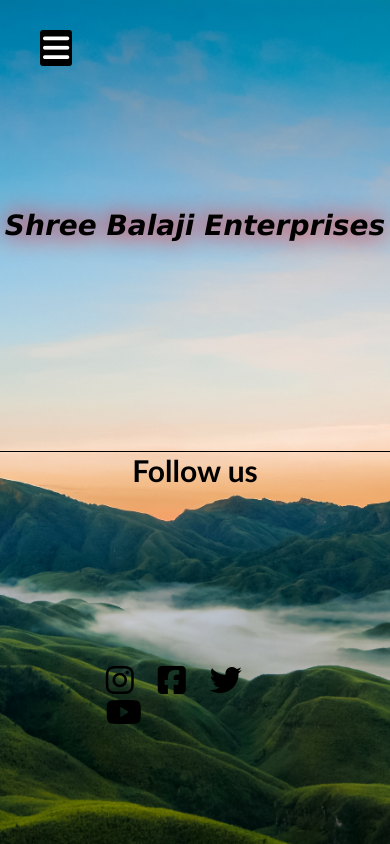
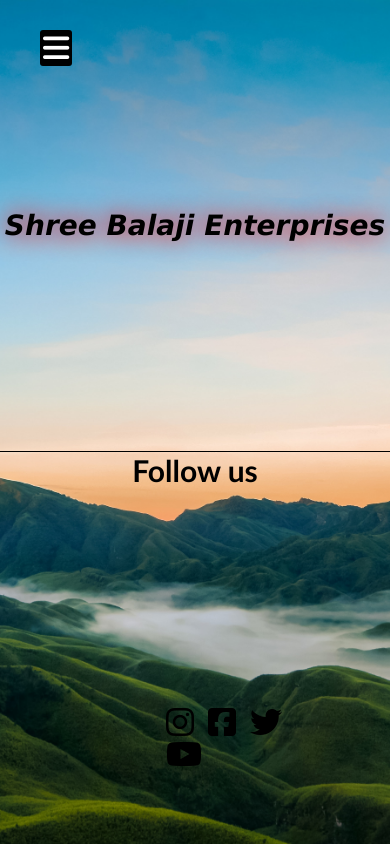
Before and after one commit to ShreeBalajiEnterprises-6/shreebalaji, a plain HTML site: page index.html in a window 390 px wide. Drawn offline with Linux system fonts and the light colour scheme.

Commit message:
Update style.css

```diff
--- a/style.css
+++ b/style.css
@@ -281,13 +281,13 @@ section h2 {
     }
     .centerdiv {
         position: absolute;
-        bottom: 10%;
-        left: 48%;
+        bottom: 5%;
+        left: 60%;
         transform: translate(-50%,-50%);
         color:black;
     }
     .centerdiv a{
-        margin-left: 20px;
+        margin-left: 10px;
         color: black;
 
 
@@ -297,7 +297,7 @@ section h2 {
         list-style: none;
         margin: 10px ;
         display: inline-block;
-        font-size: 10px;
+        font-size: 5px;
         padding: 20px 20px;
 
         border-radius: 50%;
```
